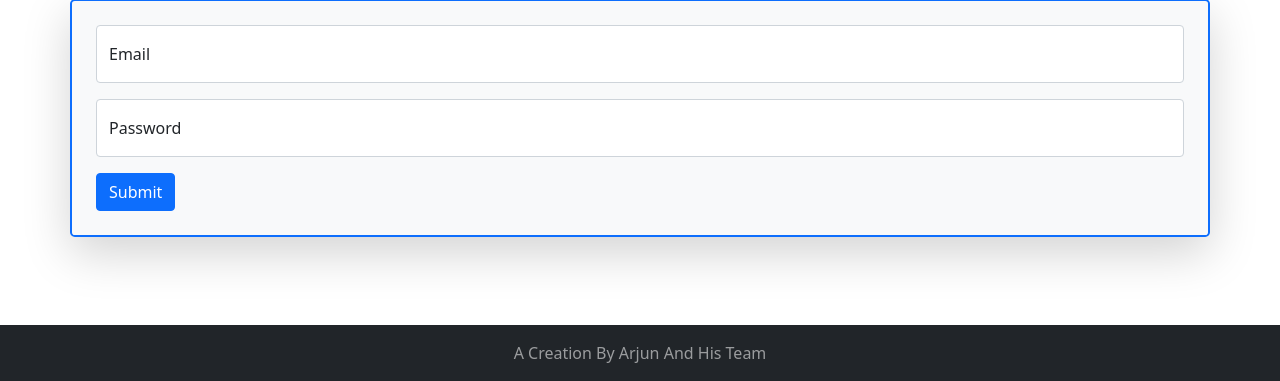
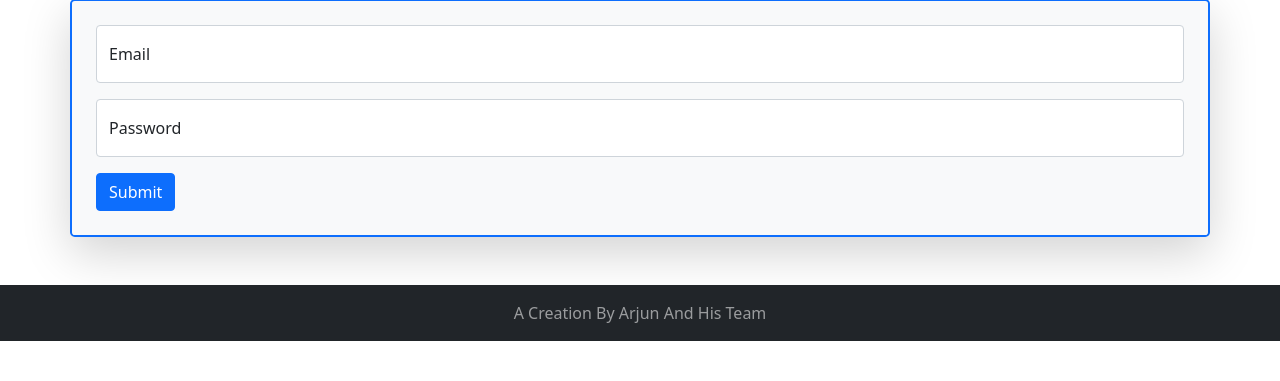
Before and after one commit to Arjun-G-04/students_marks_application, a Django app: page / in a window 1280 px wide. Shown: the part 419-800 px from the top of the page. Run offline with Django 4.2, Linux system fonts and the light colour scheme.

Commit message:
Fixed footer

```diff
--- a/Django Projects/main_project/templates/index.html
+++ b/Django Projects/main_project/templates/index.html
@@ -55,7 +55,7 @@
         </form>
     </div>
 
-    <nav class="navbar fixed-bottom navbar-expand-sm bg-dark navbar-dark animate__animated animate__fadeIn">
+    <nav class="navbar mt-5 navbar-expand-sm bg-dark navbar-dark animate__animated animate__fadeIn">
         <div class="container-fluid">
           <span class="navbar-text mx-auto">A Creation By Arjun And His Team</span>
         </div>
```
